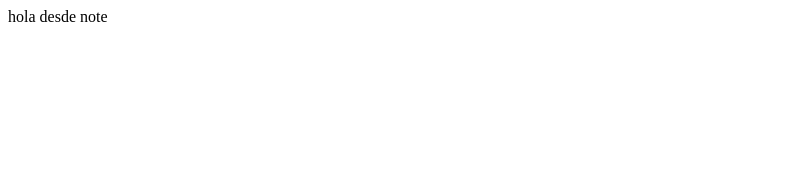
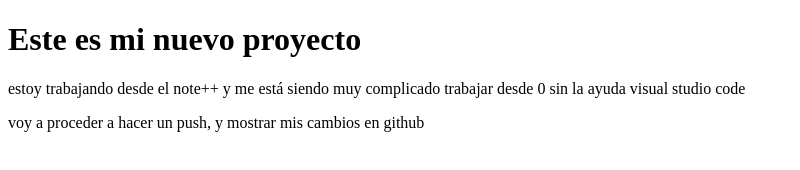
Before and after one commit to evadadev/mi-proyecto-web, a plain HTML site: page index.html in a window 1280 px wide. Shown: the whole page, without its empty margins (0-800 px from the left). Drawn offline with Linux system fonts and the light colour scheme.

Commit message:
se modifica el html y se añade contenido

```diff
--- a/index.html
+++ b/index.html
@@ -1 +1,19 @@
-hola desde note
+<!doctype html>
+<html lang="en">
+  <head>
+    <meta charset="UTF-8" />
+    <link rel="icon" type="image/svg+xml" href="/imgHostal.png" />
+    <meta name="viewport" content="width=device-width, initial-scale=1.0" />
+    <title>Mi proyecto</title>
+  </head>
+  <body>
+    <div>
+	<h1>Este es mi nuevo proyecto</h1>
+	</div>
+	<div>
+	<p>estoy trabajando desde el note++ y me está  siendo muy complicado trabajar desde 0 sin la ayuda visual studio code</p>
+	<p>voy a proceder a hacer un push, y mostrar mis cambios en github</p>
+	</div>
+
+  </body>
+</html>
```
